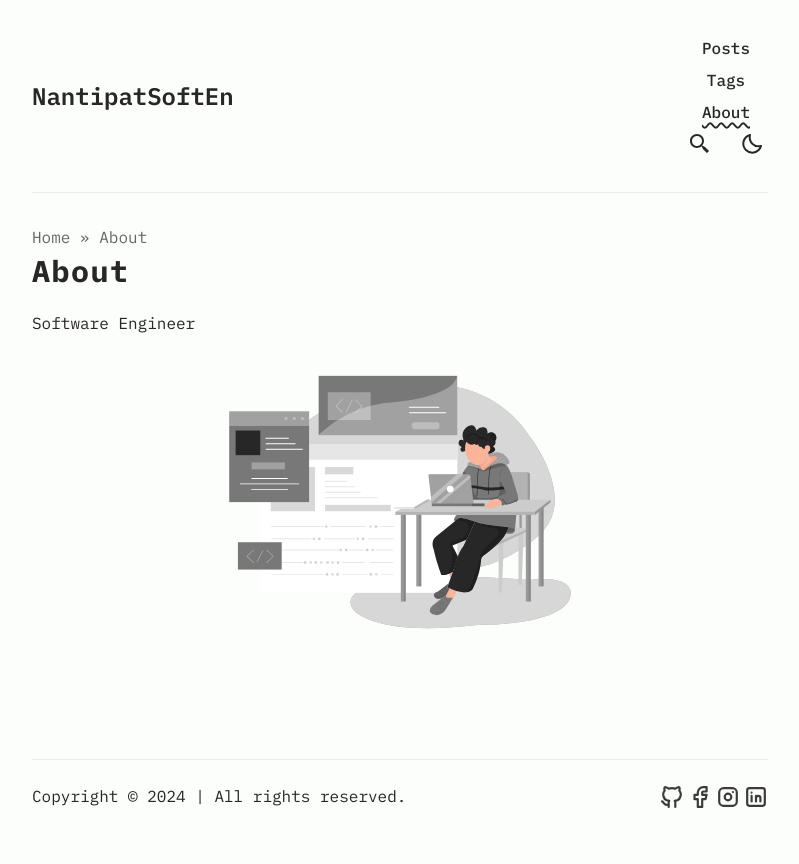
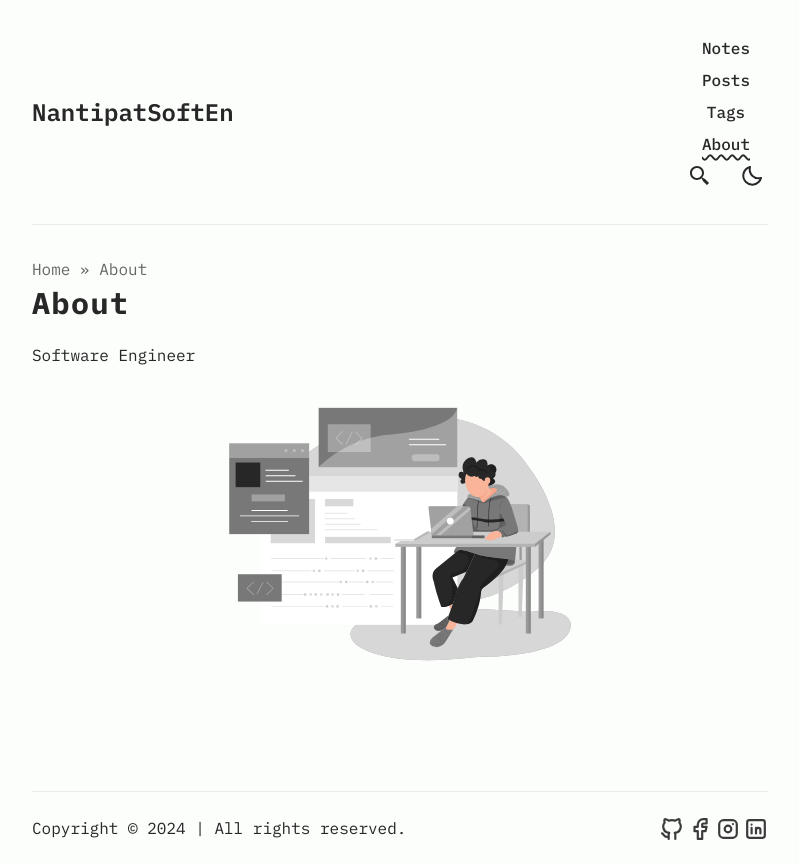
Before and after one commit to NantipatSoftEn/my-profile, an Astro site: page /about in a window 1280 px wide. Shown: the whole page, without its empty margins (240-1039 px from the left). Before the commit the page ends 832 px from the top, so only its background shows below. Built offline with nearby package versions, Linux system fonts and the light colour scheme; Astro itself is replaced by a stand-in of ours.

Commit message:
"Added 'notes' option to Header component and created a new note with Thai text"

```diff
--- a/src/components/Header.astro
+++ b/src/components/Header.astro
@@ -4,7 +4,7 @@ import Hr from "./Hr.astro";
 import LinkButton from "./LinkButton.astro";
 
 export interface Props {
-  activeNav?: "posts" | "tags" | "about" | "search";
+  activeNav?: "posts" | "tags" | "about" | "search" | "notes";
 }
 
 const { activeNav } = Astro.props;
@@ -55,6 +55,11 @@ const { activeNav } = Astro.props;
           </svg>
         </button>
         <ul id="menu-items" class="display-none sm:flex">
+          <li>
+            <a href="/notes/" class={activeNav === "notes" ? "active" : ""}>
+              Notes
+            </a>
+          </li>
           <li>
             <a href="/posts/" class={activeNav === "posts" ? "active" : ""}>
               Posts
--- a/src/content/note/test-note.md
+++ b/src/content/note/test-note.md
@@ -14,4 +14,4 @@ description:
 ---
 
 
-test
+test  เทสในภาษาไทย
```
